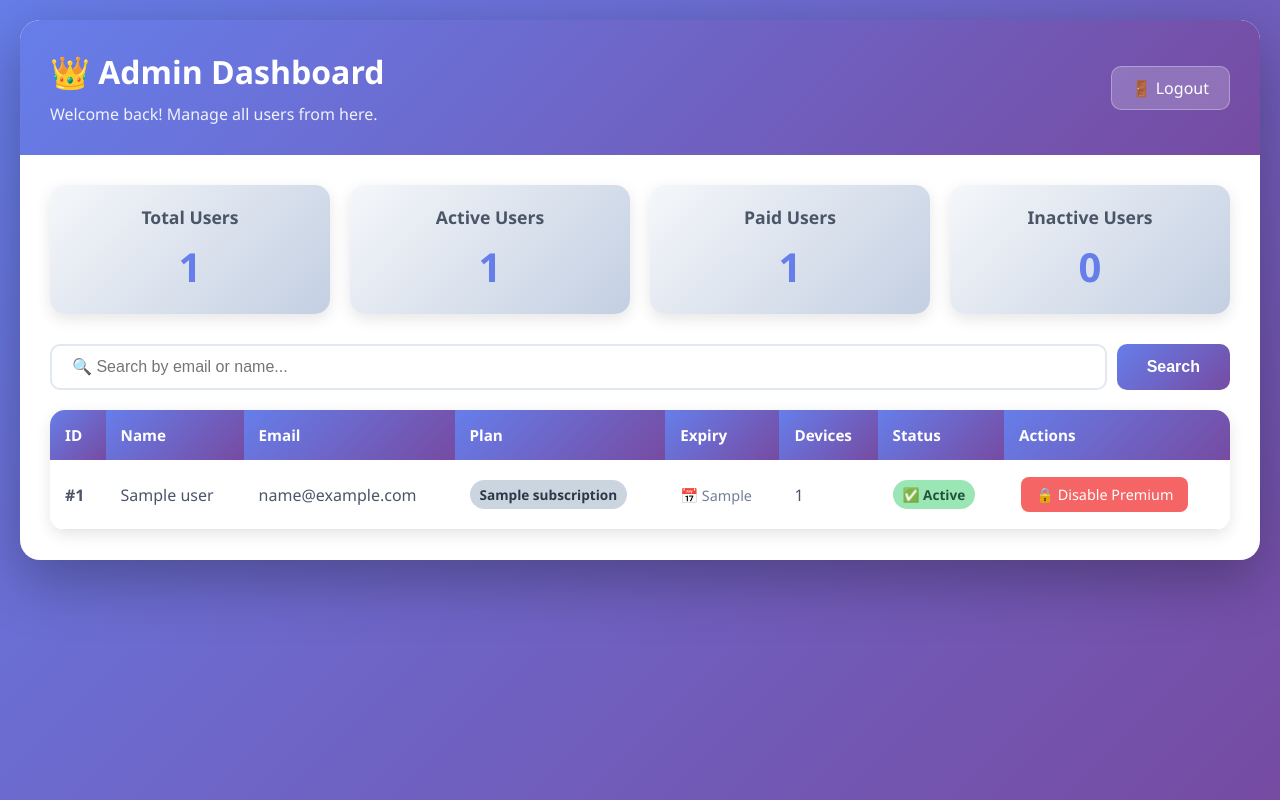
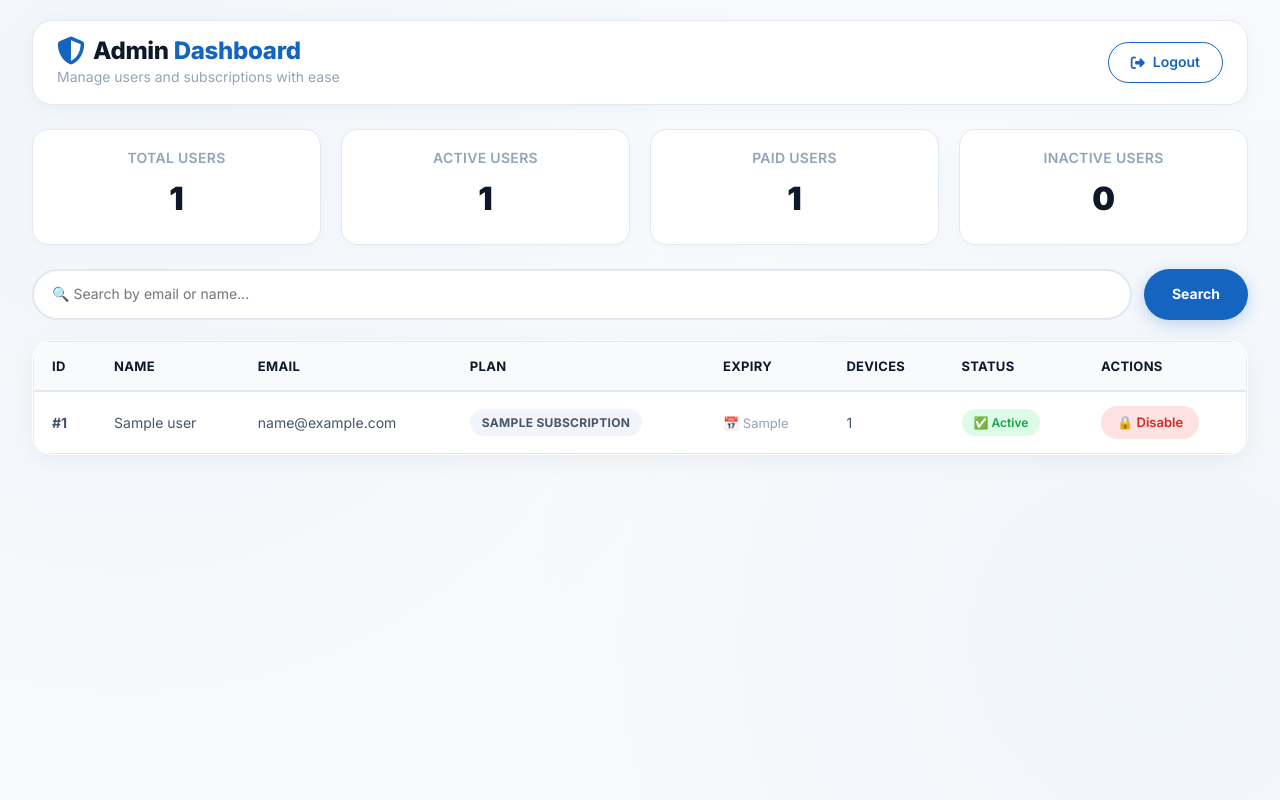
Before and after one commit to ajaysinghrajput9370/welovedoc-final, a Flask app: page /admin/dashboard in a window 1280 px wide. Run offline with Flask 3, Linux system fonts and the light colour scheme; a user stored in the database is signed in; tables that the repository leaves empty hold one stand-in row (values such as "Sample post"); a database or web service that is not in the repository returns one stand-in record (values such as "Sample title"); some libraries are stand-ins or nearby versions.

Commit message:
Update admin_dashboard.html
sf

```diff
--- a/templates/admin_dashboard.html
+++ b/templates/admin_dashboard.html
@@ -1,10 +1,24 @@
 <!DOCTYPE html>
 <html lang="en">
 <head>
-    <meta charset="UTF-8">
-    <meta name="viewport" content="width=device-width, initial-scale=1.0">
-    <title>Admin Dashboard - WeLoveDoc</title>
+    <meta charset="UTF-8" />
+    <meta name="viewport" content="width=device-width, initial-scale=1.0" />
+    <meta name="google-adsense-account" content="ca-pub-6318534178146198" />
+    <title>Admin Dashboard · We ❤️ Doc</title>
+    <link href="https://cdn.jsdelivr.net/npm/bootstrap@5.3.0/dist/css/bootstrap.min.css" rel="stylesheet" />
+    <link rel="stylesheet" href="https://cdnjs.cloudflare.com/ajax/libs/font-awesome/6.4.0/css/all.min.css" />
+    <link href="https://fonts.googleapis.com/css2?family=Inter:opsz,wght@14..32,400;14..32,500;14..32,600;14..32,700;14..32,800;14..32,900&display=swap" rel="stylesheet" />
+
+    <link rel="icon" href="/static/favicon.ico" type="image/x-icon" />
+    <link rel="apple-touch-icon" sizes="180x180" href="/static/apple-touch-icon.png" />
+    <link rel="icon" type="image/png" sizes="192x192" href="/static/web-app-manifest-192x192.png" />
+    <link rel="icon" type="image/png" sizes="512x512" href="/static/web-app-manifest-512x512.png" />
+    <link rel="manifest" href="/static/site.webmanifest" />
+
     <style>
+        /* ============================================================
+           ADMIN DASHBOARD – matches brand colors
+           ============================================================ */
         * {
             margin: 0;
             padding: 0;
@@ -12,311 +26,461 @@
         }
 
         body {
-            font-family: 'Segoe UI', Tahoma, Geneva, Verdana, sans-serif;
-            background: linear-gradient(135deg, #667eea 0%, #764ba2 100%);
+            font-family: 'Inter', 'Segoe UI', sans-serif;
+            background: #F8FAFC;
+            color: #475569;
+            line-height: 1.6;
+            padding: 20px;
             min-height: 100vh;
-            padding: 20px;
+            background-image: radial-gradient(circle at 10% 20%, rgba(21, 101, 192, 0.03) 0%, transparent 50%),
+                              radial-gradient(circle at 90% 80%, rgba(21, 101, 192, 0.03) 0%, transparent 50%);
         }
 
         .container {
             max-width: 1400px;
             margin: 0 auto;
-            background: white;
-            border-radius: 20px;
-            box-shadow: 0 20px 60px rgba(0,0,0,0.3);
-            overflow: hidden;
         }
 
-        .header {
-            background: linear-gradient(135deg, #667eea 0%, #764ba2 100%);
-            color: white;
-            padding: 30px;
+        /* ---------- HEADER ---------- */
+        .admin-header {
+            background: #FFFFFF;
+            padding: 16px 24px;
+            border-radius: 20px;
+            box-shadow: 0 2px 20px rgba(0, 0, 0, 0.04);
+            border: 1px solid #E2E8F0;
             display: flex;
             justify-content: space-between;
             align-items: center;
+            margin-bottom: 24px;
+            flex-wrap: wrap;
+            gap: 16px;
         }
 
-        .header h1 {
-            font-size: 2em;
-            margin-bottom: 10px;
+        .admin-header .brand {
+            display: flex;
+            align-items: center;
+            gap: 12px;
         }
 
-        .header p {
-            opacity: 0.9;
+        .admin-header .brand .logo-icon {
+            font-size: 28px;
+            color: #1565C0;
         }
 
-        .logout-btn {
-            background: rgba(255,255,255,0.2);
-            color: white;
-            padding: 10px 20px;
-            border-radius: 10px;
+        .admin-header .brand h1 {
+            font-size: 24px;
+            font-weight: 800;
+            color: #0F172A;
+            margin: 0;
+            letter-spacing: -0.3px;
+        }
+
+        .admin-header .brand h1 span {
+            color: #1565C0;
+        }
+
+        .admin-header .brand p {
+            font-size: 14px;
+            color: #94A3B8;
+            margin: 0;
+        }
+
+        .admin-header .logout-btn {
+            background: transparent;
+            color: #1565C0;
+            border: 1.5px solid #1565C0;
+            padding: 8px 22px;
+            border-radius: 30px;
+            font-weight: 600;
             text-decoration: none;
             transition: all 0.3s;
-            border: 1px solid rgba(255,255,255,0.3);
+            display: inline-flex;
+            align-items: center;
+            gap: 8px;
+            font-size: 14px;
         }
 
-        .logout-btn:hover {
-            background: rgba(255,255,255,0.3);
-            transform: translateY(-2px);
+        .admin-header .logout-btn:hover {
+            background: #1565C0;
+            color: white;
+            transform: scale(1.03);
+            box-shadow: 0 4px 16px rgba(21, 101, 192, 0.25);
         }
 
-        .content {
-            padding: 30px;
+        /* ---------- CARD ---------- */
+        .card-dashboard {
+            background: rgba(255, 255, 255, 0.85);
+            backdrop-filter: blur(12px);
+            -webkit-backdrop-filter: blur(12px);
+            border-radius: 20px;
+            box-shadow: 0 6px 24px rgba(0, 0, 0, 0.05);
+            border: 1px solid rgba(255, 255, 255, 0.6);
+            padding: 24px;
+            margin-bottom: 24px;
         }
 
-        .stats {
+        /* ---------- STATS ---------- */
+        .stats-grid {
             display: grid;
-            grid-template-columns: repeat(auto-fit, minmax(200px, 1fr));
+            grid-template-columns: repeat(auto-fit, minmax(180px, 1fr));
             gap: 20px;
-            margin-bottom: 30px;
+            margin-bottom: 24px;
         }
 
         .stat-card {
-            background: linear-gradient(135deg, #f5f7fa 0%, #c3cfe2 100%);
+            background: #FFFFFF;
+            border-radius: 16px;
             padding: 20px;
-            border-radius: 15px;
             text-align: center;
-            box-shadow: 0 5px 15px rgba(0,0,0,0.1);
+            border: 1px solid #E2E8F0;
+            box-shadow: 0 2px 8px rgba(0, 0, 0, 0.02);
+            transition: all 0.3s;
         }
 
-        .stat-card h3 {
-            color: #4a5568;
-            font-size: 1.1em;
-            margin-bottom: 10px;
+        .stat-card:hover {
+            transform: translateY(-4px);
+            border-color: #1565C0;
+            box-shadow: 0 8px 24px rgba(21, 101, 192, 0.06);
+        }
+
+        .stat-card h4 {
+            font-size: 14px;
+            font-weight: 600;
+            color: #94A3B8;
+            text-transform: uppercase;
+            letter-spacing: 0.3px;
+            margin-bottom: 6px;
         }
 
         .stat-card .number {
-            font-size: 2.5em;
-            font-weight: bold;
-            color: #667eea;
+            font-size: 32px;
+            font-weight: 900;
+            color: #0F172A;
         }
 
-        .table-container {
+        .stat-card .number .highlight {
+            color: #1565C0;
+        }
+
+        /* ---------- SEARCH ---------- */
+        .search-box {
+            display: flex;
+            gap: 12px;
+            margin-bottom: 20px;
+            flex-wrap: wrap;
+        }
+
+        .search-box input {
+            flex: 1;
+            padding: 12px 18px;
+            border: 2px solid #E2E8F0;
+            border-radius: 30px;
+            font-size: 14px;
+            font-family: 'Inter', sans-serif;
+            transition: all 0.3s;
+            background: white;
+            color: #0F172A;
+            min-width: 200px;
+        }
+
+        .search-box input:focus {
+            outline: none;
+            border-color: #1565C0;
+            box-shadow: 0 0 0 3px rgba(21, 101, 192, 0.08);
+        }
+
+        .search-box button {
+            padding: 12px 28px;
+            background: #1565C0;
+            color: white;
+            border: none;
+            border-radius: 30px;
+            font-weight: 700;
+            font-size: 14px;
+            cursor: pointer;
+            transition: all 0.3s;
+            box-shadow: 0 4px 16px rgba(21, 101, 192, 0.25);
+            white-space: nowrap;
+        }
+
+        .search-box button:hover {
+            background: #1E88E5;
+            transform: scale(1.02);
+            box-shadow: 0 8px 28px rgba(21, 101, 192, 0.35);
+        }
+
+        /* ---------- TABLE ---------- */
+        .table-responsive {
             overflow-x: auto;
-            border-radius: 15px;
-            box-shadow: 0 5px 15px rgba(0,0,0,0.1);
+            border-radius: 16px;
+            border: 1px solid #E2E8F0;
+            background: white;
         }
 
         table {
             width: 100%;
             border-collapse: collapse;
-            background: white;
+            font-size: 14px;
+        }
+
+        thead {
+            background: #F8FAFC;
+            border-bottom: 2px solid #E2E8F0;
         }
 
         th {
-            background: linear-gradient(135deg, #667eea 0%, #764ba2 100%);
-            color: white;
-            font-weight: 600;
-            padding: 15px;
+            padding: 14px 18px;
             text-align: left;
-            font-size: 0.95em;
+            font-weight: 700;
+            color: #0F172A;
+            font-size: 13px;
+            text-transform: uppercase;
+            letter-spacing: 0.3px;
         }
 
         td {
-            padding: 15px;
-            border-bottom: 1px solid #e2e8f0;
-            color: #4a5568;
+            padding: 14px 18px;
+            border-bottom: 1px solid #F1F5F9;
+            color: #475569;
+            vertical-align: middle;
         }
 
-        tr:hover {
-            background: #f7fafc;
+        tr:last-child td {
+            border-bottom: none;
+        }
+
+        tr:hover td {
+            background: #F8FAFC;
         }
 
         .plan-badge {
             display: inline-block;
-            padding: 5px 10px;
-            border-radius: 20px;
-            font-size: 0.85em;
-            font-weight: 600;
+            padding: 4px 12px;
+            border-radius: 30px;
+            font-size: 12px;
+            font-weight: 700;
+            text-transform: uppercase;
+            letter-spacing: 0.3px;
         }
 
         .plan-free {
-            background: #cbd5e0;
-            color: #2d3748;
+            background: #F1F5F9;
+            color: #475569;
         }
 
         .plan-basic {
-            background: #9ae6b4;
-            color: #22543d;
+            background: #DBEAFE;
+            color: #1565C0;
         }
 
         .plan-standard {
-            background: #faf089;
-            color: #744210;
+            background: #FEF3C7;
+            color: #92400E;
         }
 
         .plan-premium {
-            background: #fbb6ce;
-            color: #702459;
+            background: #E9D5FF;
+            color: #5B21B6;
         }
 
         .status-badge {
             display: inline-block;
-            padding: 5px 10px;
-            border-radius: 20px;
-            font-size: 0.85em;
+            padding: 4px 12px;
+            border-radius: 30px;
+            font-size: 12px;
             font-weight: 600;
         }
 
         .status-active {
-            background: #9ae6b4;
-            color: #22543d;
+            background: #DCFCE7;
+            color: #16A34A;
         }
 
         .status-inactive {
-            background: #fed7d7;
-            color: #742a2a;
+            background: #FEE2E2;
+            color: #DC2626;
+        }
+
+        .expiry-date {
+            font-size: 13px;
+            color: #94A3B8;
+        }
+
+        .expiry-date.expired {
+            color: #DC2626;
+            font-weight: 600;
         }
 
         .action-btn {
-            display: inline-block;
-            padding: 8px 15px;
-            border-radius: 8px;
-            text-decoration: none;
-            font-size: 0.9em;
-            font-weight: 500;
-            transition: all 0.3s;
-            margin: 2px;
+            padding: 6px 16px;
+            border-radius: 30px;
+            font-weight: 600;
+            font-size: 13px;
             border: none;
             cursor: pointer;
+            transition: all 0.3s;
+            text-decoration: none;
+            display: inline-flex;
+            align-items: center;
+            gap: 6px;
         }
 
         .btn-deactivate {
-            background: #f56565;
-            color: white;
+            background: #FEE2E2;
+            color: #DC2626;
         }
 
         .btn-deactivate:hover {
-            background: #c53030;
-            transform: translateY(-2px);
-            box-shadow: 0 5px 15px rgba(245, 101, 101, 0.4);
+            background: #FCA5A5;
+            color: #991B1B;
+            transform: scale(1.02);
         }
 
         .btn-activate {
-            background: #48bb78;
-            color: white;
+            background: #DCFCE7;
+            color: #16A34A;
         }
 
         .btn-activate:hover {
-            background: #2f855a;
-            transform: translateY(-2px);
-            box-shadow: 0 5px 15px rgba(72, 187, 120, 0.4);
+            background: #86EFAC;
+            color: #15803D;
+            transform: scale(1.02);
         }
 
+        .no-data {
+            text-align: center;
+            padding: 40px;
+            color: #94A3B8;
+            font-size: 16px;
+        }
+
+        .no-data i {
+            font-size: 40px;
+            color: #E2E8F0;
+            margin-bottom: 12px;
+            display: block;
+        }
+
+        /* ---------- FLASH MESSAGES ---------- */
         .flash-messages {
             margin-bottom: 20px;
         }
 
         .flash-message {
-            padding: 15px 20px;
-            border-radius: 10px;
+            padding: 14px 20px;
+            border-radius: 16px;
             margin-bottom: 10px;
-            animation: slideIn 0.5s ease;
+            font-weight: 500;
+            animation: slideIn 0.4s ease;
+            border-left: 4px solid;
         }
 
         @keyframes slideIn {
-            from {
-                transform: translateY(-20px);
-                opacity: 0;
+            from { opacity: 0; transform: translateY(-12px); }
+            to { opacity: 1; transform: translateY(0); }
         }
-            to {
-                transform: translateY(0);
-                opacity: 1;
+
+        .flash-success {
+            background: #F0FDF4;
+            color: #16A34A;
+            border-left-color: #16A34A;
+        }
+
+        .flash-danger {
+            background: #FEF2F2;
+            color: #DC2626;
+            border-left-color: #DC2626;
+        }
+
+        .flash-warning {
+            background: #FFFBEB;
+            color: #D97706;
+            border-left-color: #D97706;
+        }
+
+        .flash-info {
+            background: #EFF6FF;
+            color: #2563EB;
+            border-left-color: #2563EB;
+        }
+
+        /* ---------- RESPONSIVE ---------- */
+        @media (max-width: 768px) {
+            .admin-header {
+                flex-direction: column;
+                align-items: flex-start;
+                padding: 16px 20px;
+            }
+
+            .admin-header .brand h1 {
+                font-size: 20px;
+            }
+
+            .admin-header .logout-btn {
+                align-self: stretch;
+                justify-content: center;
+            }
+
+            .stats-grid {
+                grid-template-columns: 1fr 1fr;
+            }
+
+            .search-box {
+                flex-direction: column;
+            }
+
+            .search-box button {
+                width: 100%;
+                justify-content: center;
+            }
+
+            .table-responsive {
+                border-radius: 12px;
+            }
+
+            th, td {
+                padding: 10px 12px;
+                font-size: 13px;
+            }
+
+            .action-btn {
+                padding: 4px 12px;
+                font-size: 12px;
             }
         }
 
-        .flash-success {
-            background: #c6f6d5;
-            color: #22543d;
-            border-left: 5px solid #48bb78;
+        @media (max-width: 480px) {
+            .stats-grid {
+                grid-template-columns: 1fr;
             }
 
-        .flash-danger {
-            background: #fed7d7;
-            color: #742a2a;
-            border-left: 5px solid #f56565;
+            .admin-header .brand {
+                flex-direction: column;
+                align-items: flex-start;
             }
-
-        .flash-warning {
-            background: #feebc8;
-            color: #744210;
-            border-left: 5px solid #ed8936;
-        }
-
-        .flash-info {
-            background: #bee3f8;
-            color: #2c5282;
-            border-left: 5px solid #4299e1;
-        }
-
-        .search-box {
-            margin-bottom: 20px;
-            display: flex;
-            gap: 10px;
-        }
-
-        .search-box input {
-            flex: 1;
-            padding: 12px 20px;
-            border: 2px solid #e2e8f0;
-            border-radius: 10px;
-            font-size: 1em;
-            transition: all 0.3s;
-        }
-
-        .search-box input:focus {
-            outline: none;
-            border-color: #667eea;
-            box-shadow: 0 0 0 3px rgba(102, 126, 234, 0.1);
-        }
-
-        .search-box button {
-            padding: 12px 30px;
-            background: linear-gradient(135deg, #667eea 0%, #764ba2 100%);
-            color: white;
-            border: none;
-            border-radius: 10px;
-            font-size: 1em;
-            font-weight: 600;
-            cursor: pointer;
-            transition: all 0.3s;
-        }
-
-        .search-box button:hover {
-            transform: translateY(-2px);
-            box-shadow: 0 5px 15px rgba(102, 126, 234, 0.4);
-        }
-
-        .no-data {
-            text-align: center;
-            padding: 40px;
-            color: #a0aec0;
-            font-size: 1.2em;
-        }
-
-        .expiry-date {
-            font-size: 0.9em;
-            color: #718096;
-        }
-
-        .expired {
-            color: #f56565;
-            font-weight: 600;
         }
     </style>
 </head>
 <body>
+
     <div class="container">
-        <div class="header">
+        <!-- ===== HEADER ===== -->
+        <div class="admin-header">
+            <div class="brand">
                 <div>
-                <h1>👑 Admin Dashboard</h1>
-                <p>Welcome back! Manage all users from here.</p>
+                    <div style="display:flex; align-items:center; gap:8px;">
+                        <i class="fas fa-shield-alt logo-icon"></i>
+                        <h1>Admin <span>Dashboard</span></h1>
                     </div>
-            <a href="{{ url_for('admin_logout') }}" class="logout-btn">🚪 Logout</a>
+                    <p>Manage users and subscriptions with ease</p>
+                </div>
+            </div>
+            <a href="{{ url_for('admin_logout') }}" class="logout-btn">
+                <i class="fas fa-sign-out-alt"></i> Logout
+            </a>
         </div>
 
-        <div class="content">
-            <!-- Flash Messages -->
+        <!-- ===== FLASH MESSAGES ===== -->
         {% with messages = get_flashed_messages(with_categories=true) %}
             {% if messages %}
                 <div class="flash-messages">
@@ -327,34 +491,35 @@
             {% endif %}
         {% endwith %}
 
-            <!-- Statistics -->
-            <div class="stats">
+        <!-- ===== STATS ===== -->
+        <div class="stats-grid">
             <div class="stat-card">
-                    <h3>Total Users</h3>
+                <h4>Total Users</h4>
                 <div class="number">{{ users|length }}</div>
             </div>
             <div class="stat-card">
-                    <h3>Active Users</h3>
+                <h4>Active Users</h4>
                 <div class="number">{{ users|length }}</div>
             </div>
             <div class="stat-card">
-                    <h3>Paid Users</h3>
+                <h4>Paid Users</h4>
                 <div class="number">{{ users|selectattr('subscription', 'ne', 'free')|list|length }}</div>
             </div>
             <div class="stat-card">
-                    <h3>Inactive Users</h3>
+                <h4>Inactive Users</h4>
                 <div class="number">0</div>
             </div>
         </div>
 
-            <!-- Search Box -->
+        <!-- ===== SEARCH ===== -->
         <div class="search-box">
             <input type="text" id="searchInput" placeholder="🔍 Search by email or name..." onkeyup="searchTable()">
             <button onclick="searchTable()">Search</button>
         </div>
 
-            <!-- Users Table -->
-            <div class="table-container">
+        <!-- ===== TABLE ===== -->
+        <div class="card-dashboard" style="padding:0; overflow:hidden;">
+            <div class="table-responsive">
                 <table id="usersTable">
                     <thead>
                         <tr>
@@ -411,22 +576,24 @@
                             </td>
                             <td>
                                 {% if user.subscription|lower == "free" %}
-        <span style="color:gray;">--</span>
-
+                                    <span style="color:#94A3B8; font-size:13px;">—</span>
                                 {% elif not user.is_disabled %}
                                     <a href="{{ url_for('deactivate_user', user_id=user.id) }}"
                                        class="action-btn btn-deactivate"
                                        onclick="return confirm('Disable premium for {{ user.email }}?')">
-            🔒 Disable Premium
+                                        🔒 Disable
                                     </a>
-
                                 {% else %}
-        <span style="color:red;font-weight:bold;">Premium Disabled</span>
+                                    <span style="color:#DC2626; font-weight:600; font-size:13px;">Disabled</span>
                                 {% endif %}
-</td>                        </tr>
+                            </td>
+                        </tr>
                         {% else %}
                         <tr>
-                            <td colspan="8" class="no-data">📭 No users found</td>
+                            <td colspan="8" class="no-data">
+                                <i class="fas fa-users"></i>
+                                No users found
+                            </td>
                         </tr>
                         {% endfor %}
                     </tbody>
@@ -435,6 +602,7 @@
         </div>
     </div>
 
+    <!-- ===== SCRIPTS ===== -->
     <script>
         function searchTable() {
             let input = document.getElementById("searchInput");
@@ -470,5 +638,6 @@
             });
         }, 5000);
     </script>
+
 </body>
 </html>
```
Lines whose indentation alone changed are shown as unchanged.
